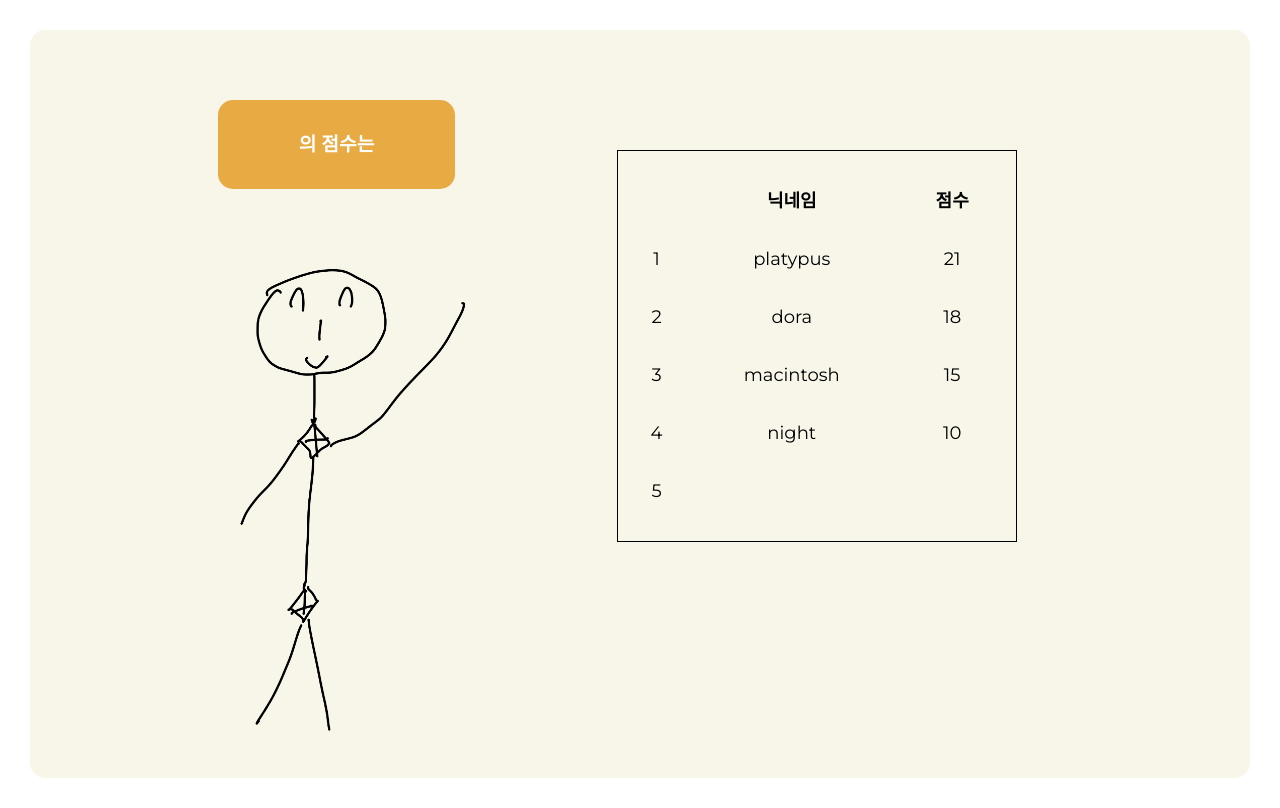
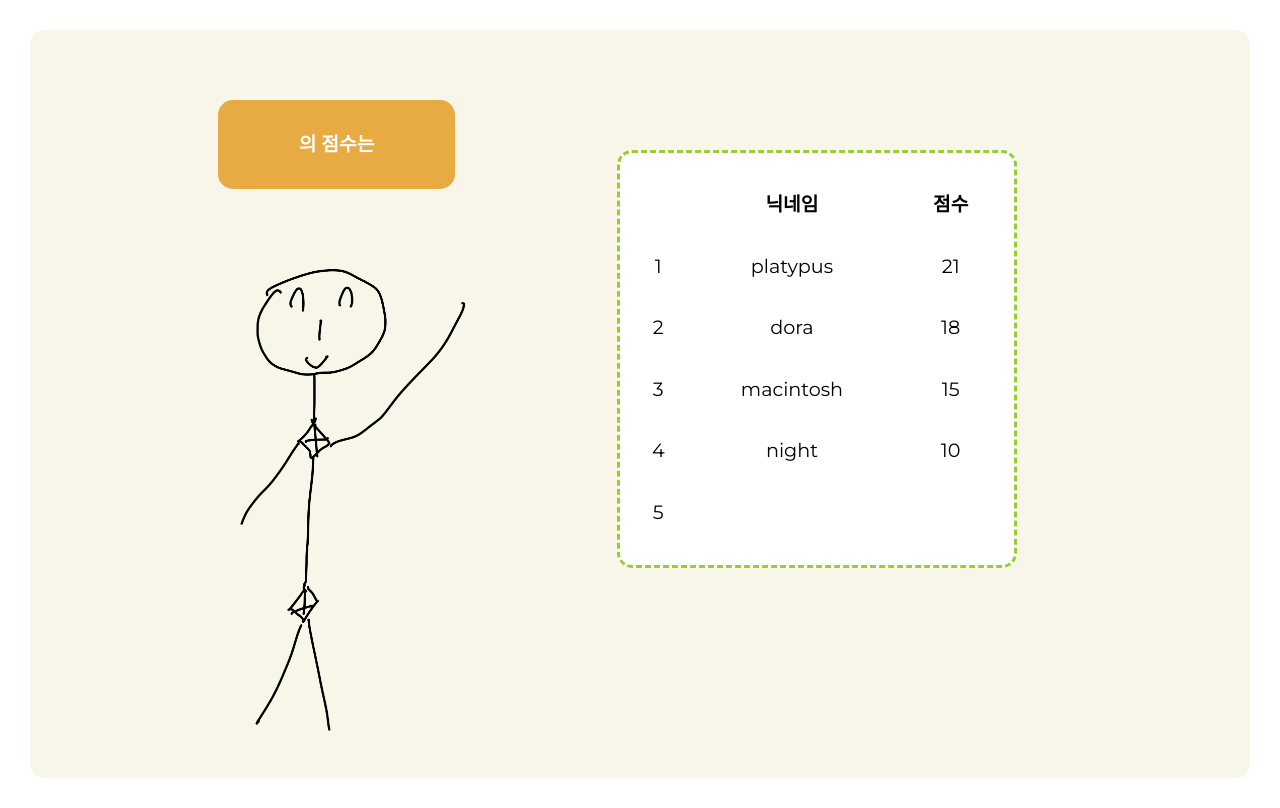
Before and after one commit to babycroc/SDK-Hackathon-3P, a React (Create React App) app in the folder front-end/: page /score in a window 1280 px wide. Built offline with nearby package versions, Linux system fonts and the light colour scheme.

Commit message:
Minor edit

```diff
--- a/front-end/src/pages/Score.css
+++ b/front-end/src/pages/Score.css
@@ -28,10 +28,12 @@
 #score-page table {
     width: 100%;
     max-width: 400px;
-    border: solid 1px black;
+    border: dashed 3px yellowgreen;
+    border-radius: 15px;
+    background-color: white;
     padding: 20px;
     line-height: 3em;
-    font-size: 18px;
+    font-size: larger;
     position: relative;
     left: 50%;
     margin-top: 100px;
```
